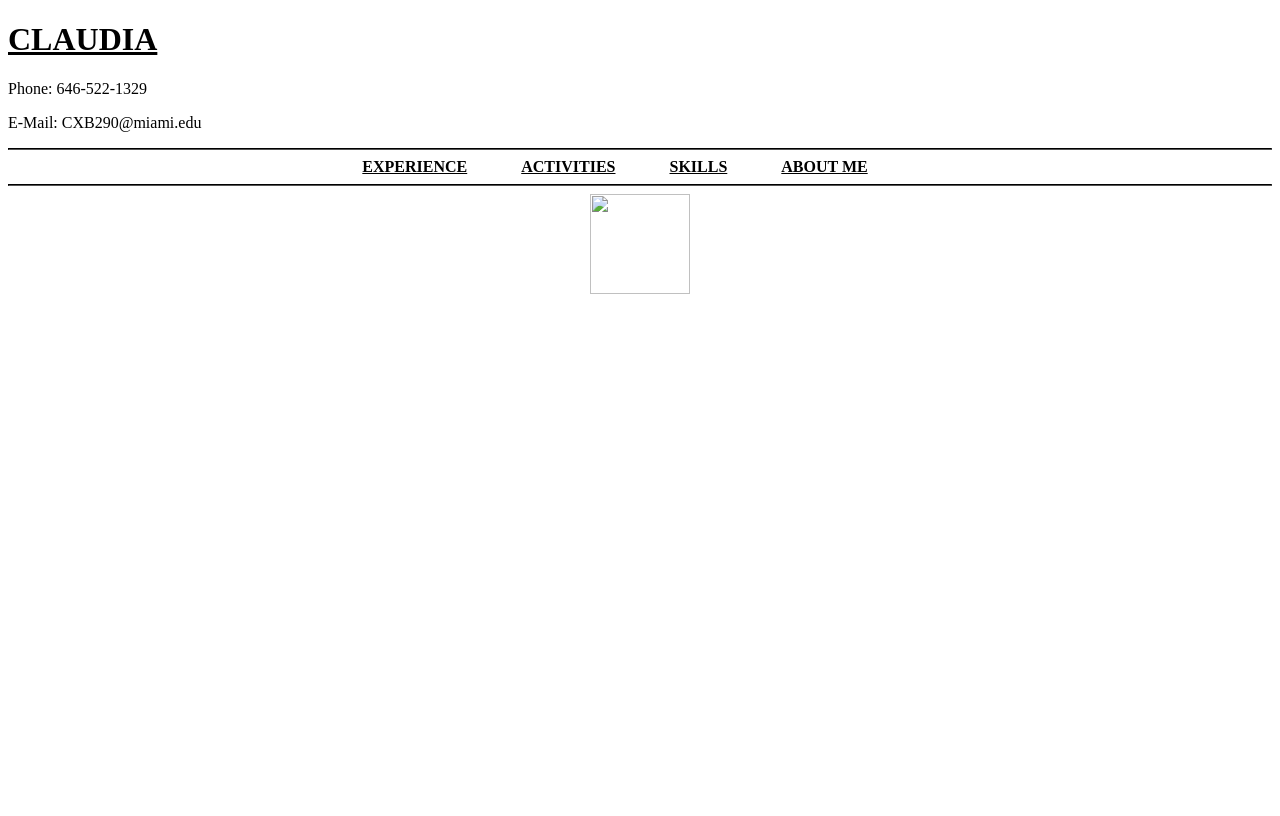
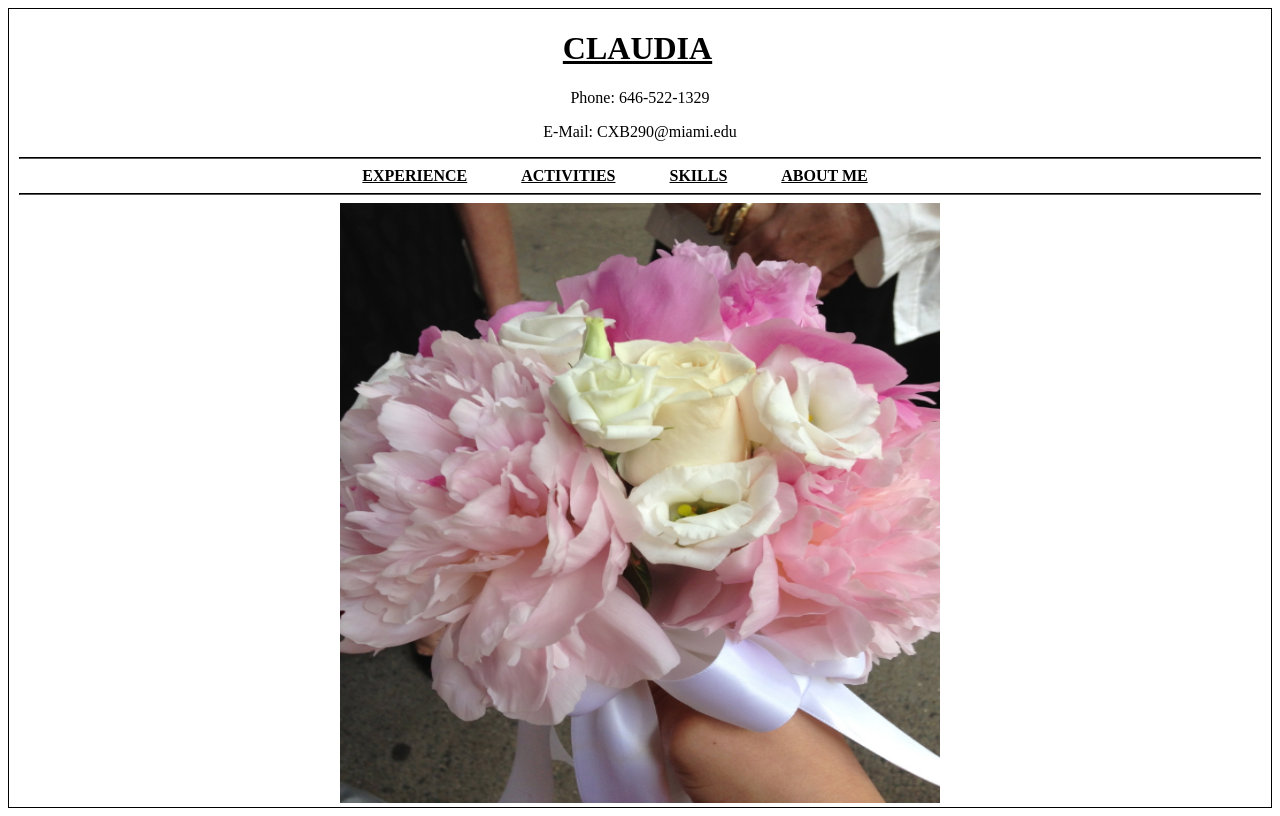
Before and after one commit to CXB290/claudia_resume.github.io, a plain HTML site: page index.html in a window 1280 px wide. Drawn offline with Linux system fonts and the light colour scheme.

Commit message:
added image

```diff
--- a/index.html
+++ b/index.html
@@ -7,9 +7,11 @@
   </head>
   <body>
 
-  	<h1><a href="index.html" class="black-link">Claudia</a></h1>
-  	<p>Phone: 646-522-1329</p>
-  	<p>E-Mail: CXB290@miami.edu</p>
+  	<div class="center">
+	  	<h1 class="mleft45px"><a href="index.html" class="black-link">Claudia</a></h1>
+	  	<p>Phone: 646-522-1329</p>
+	  	<p>E-Mail: CXB290@miami.edu</p>
+	  </div>
 
   	<hr />
 
@@ -23,7 +25,7 @@
 	  <hr />
 
 	  <div class="center">
-	  	<img src="" height="100" width="100">
+	  	<img src="images/1.png" height="600" width="600">
 	  </div>
   </body>
 </html>
--- a/styles.css
+++ b/styles.css
@@ -9,8 +9,23 @@
 	text-align: center;
 }
 
+.mleft45px {
+	margin-left: 45px;
+}
+
 hr {
 	color: black; /*works in Chrome and Safari */
 	border-color: black; /*works in Firefox and Opera*/
 	background-color: black; /*color works in IE7+*/
 }
+
+a:hover {
+  color: red;
+}
+
+body {
+	border-style: solid;
+	border-width: 1px;
+	padding-left: 10px;
+	padding-right: 10px;
+}
```
Also changed, not shown: about_me.html (+6 -3 lines), activities.html (+6 -3 lines), experience.html (+6 -3 lines), skills.html (+6 -3 lines), images/1.png (added), 1 other file.
